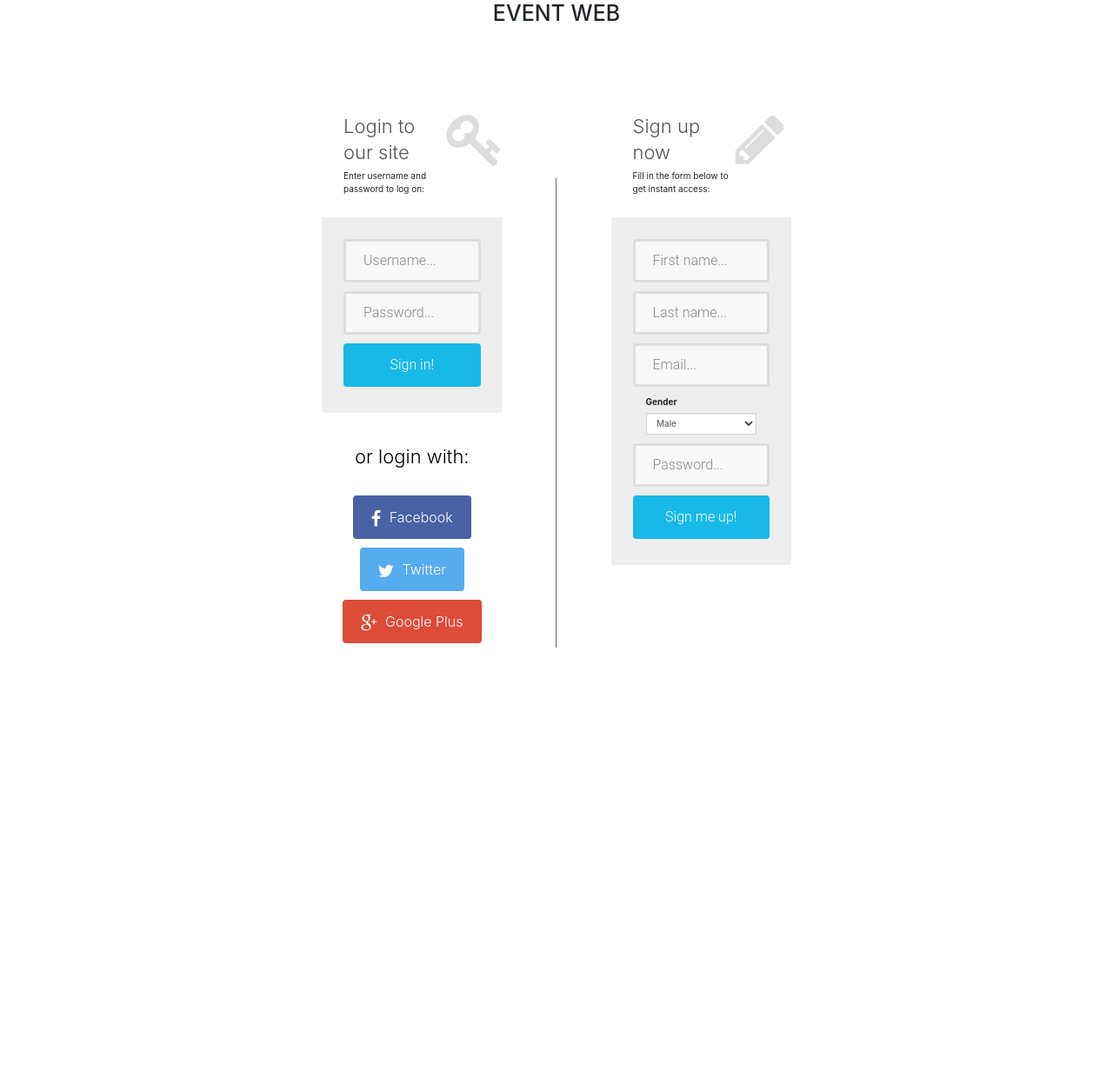
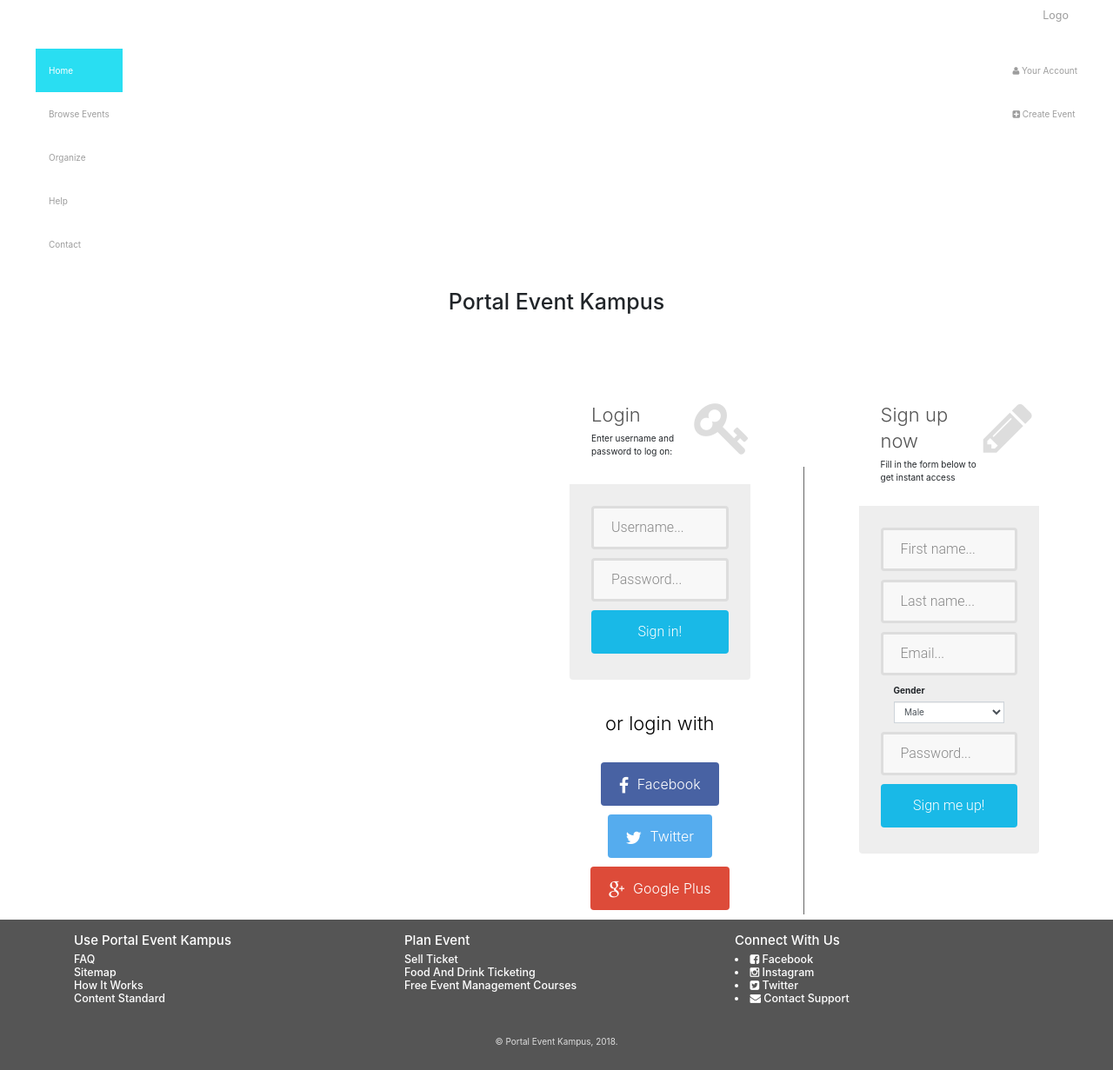
Before and after one commit to 16110274/webEvent, a plain HTML site: page reg.html in a window 1280 px wide. Shown: the whole page at 87% size. Before the commit the page ends 800 px from the top, so only its background shows below. Drawn offline with Linux system fonts and the light colour scheme; files that its build step writes are made by us from their sources; files whose address does not match are found by name.

Commit message:
FIX kegoblokan EXA

```diff
--- a/reg.html
+++ b/reg.html
@@ -21,19 +21,46 @@
   </style>
 </head>
 <body>
+
+<nav class="navbar navbar-inverse">
+  <div class="container-fluid">
+    <div class="navbar-header">
+      <button type="button" class="navbar-toggle" data-toggle="collapse" data-target="#myNavbar">
+        <span class="icon-bar"></span>
+        <span class="icon-bar"></span>
+        <span class="icon-bar"></span>
+      </button>
+      <a class="navbar-brand" href="#">Logo</a>
+    </div>
+    <div class="collapse navbar-collapse" id="myNavbar">
+      <ul class="nav navbar-nav">
+        <li class="active"><a href="#">Home</a></li>
+        <li><a href="event-browse.html">Browse Events</a></li>
+        <li><a href="#">Organize</a></li>
+        <li><a href="#">Help</a></li>
+        <li><a href="contact.html">Contact</a></li>
+      </ul>
+      <ul class="nav navbar-nav navbar-right">
+        <li><a href="user-dashboard.html"><span class="fa fa-user"></span> Your Account</a></li>
+        <li><a href="organizer-dashboard.html"><span class="fa fa-plus-square"></span> Create Event</a></li>
+      </ul>
+    </div>
+  </div>
+</nav>
+
   <div class="container text-center">
-    <h1>EVENT WEB</h1>
+    <h1>Portal Event Kampus</h1>
   <div class="row">
+    <div class="col-5"></div>
     <div class="col">
     </div>
-
-    <div class="col-6">
+     <div class="col-6">
       <div class="row">
          <div class="col-sm-5">
             <div class="form-box">
               <div class="form-top">
                 <div class="form-top-left">
-                  <h3>Login to our site</h3>
+                  <h3>Login</h3>
                   <p>Enter username and password to log on:</p>
                   </div>
                    <div class="form-top-right">
@@ -56,7 +83,7 @@
               </div>
 
             <div class="social-login">
-              <h3>or login with:</h3>
+              <h3>or login with</h3>
                <div class="social-login-buttons">
                 <a class="btn btn-link-1 btn-link-1-facebook" href="#">
                 <i class="fa fa-facebook"></i> Facebook
@@ -80,7 +107,7 @@
              <div class="form-top">
               <div class="form-top-left">
                <h3>Sign up now</h3>
-               <p>Fill in the form below to get instant access:</p>
+               <p>Fill in the form below to get instant access</p>
                </div>
               <div class="form-top-right">
                <i class="fa fa-pencil"></i>
@@ -122,12 +149,55 @@
              </div>
         </div>
     </div>
-    <div class="col">
+    <div class="col-8 ">
 
+    </div>
+    <div class="container">
+      <h1></h1>
     </div>
   </div>
 </div>
 
+<span>
+
+</span>
+
+<footer>
+  <div class="container">
+    <div class="row">
+      <div class="col-sm-4">
+        <h4>Use Portal Event Kampus</h4>
+        <h5>
+          <a href="">FAQ</a><br>
+          <a href="Sitemaps.html">Sitemap</a><br>
+          <a href="">How It Works</a><br>
+          <a href="">Content Standard</a><br>
+          </h5>
+      </div>
+      <div class="col-sm-4">
+        <h4>Plan Event</h4>
+        <h5>
+          <a href="">Sell Ticket</a><br>
+          <a href="">Food And Drink Ticketing</a><br>
+          <a href="">Free Event Management Courses</a><br>
+        </h5>
+      </div>
+      <div class="col-sm-4">
+        <h4>Connect With Us</h4>
+        <h5>
+          <li><a href="https://www.facebook.com/Portal-Event-Kampus_ID" target="_blank"><span class="fa fa-facebook-square"></span> Facebook</a></li>
+        <li><a href="https://www.instagram.com/Portal-Event-Kampus_ID" target="_blank"><span class="fa fa-instagram"></span> Instagram</a></li>
+        <li><a href="https://www.twitter.com/Portal-Event-Kampus_ID" target="_blank"><span class="fa fa-twitter-square"></span> Twitter</a></li>
+        <li><a href="mailto:pekampusid@gmail.com" target="_blank"><span class="fa fa-envelope"></span> Contact Support</a></li>
+      </h5>
+      </div>
+  </div>
+  </div>
+</footer>
+<footer class="container-fluid text-center">
+  <p>&copy; Portal Event Kampus, 2018.</p>
+</footer>
+
 
 </body>
 </html>
--- /dev/null
+++ b/sitemaps.html
@@ -0,0 +1,167 @@
+<!DOCTYPE html>
+<html lang="en">
+<head>
+  <title>Bootstrap Example</title>
+  <meta charset="utf-8">
+  <meta name="viewport" content="width=device-width, initial-scale=1">
+  <link rel="stylesheet" href="css/bootstrap.min.css">
+  <link href="css/font-awesome.min.css" rel="stylesheet"/>
+  <link rel="stylesheet" href="css/style.css">
+  <script src="jquery/jquery.min.js"></script>
+  <script src="js/bootstrap.min.js"></script>
+  <style>
+    /* Set height of the grid so .sidenav can be 100% (adjust as needed) */
+    .row.content {height: 550px}
+
+    /* Set gray background color and 100% height */
+    .sidenav {
+      background-color: #f1f1f1;
+      height: 100%;
+    }
+
+        /* Set black background color, white text and some padding */
+    footer {
+      background-color: #555;
+      color: white;
+      padding: 15px;
+    }
+
+    /* On small screens, set height to 'auto' for the grid */
+    @media screen and (max-width: 767px) {
+      .row.content {height: auto;}
+    }
+  </style>
+</head>
+<body>
+
+
+<nav class="navbar navbar-inverse">
+  <div class="container-fluid">
+    <div class="navbar-header">
+      <button type="button" class="navbar-toggle" data-toggle="collapse" data-target="#myNavbar">
+        <span class="icon-bar"></span>
+        <span class="icon-bar"></span>
+        <span class="icon-bar"></span>
+      </button>
+      <a class="navbar-brand" href="#">Logo</a>
+    </div>
+    <div class="collapse navbar-collapse" id="myNavbar">
+      <ul class="nav navbar-nav">
+        <li class="active"><a href="#">Home</a></li>
+        <li><a href="event-browse.html">Browse Events</a></li>
+        <li><a href="#">Organize</a></li>
+        <li><a href="#">Help</a></li>
+        <li><a href="contact.html">Contact</a></li>
+      </ul>
+      <ul class="nav navbar-nav navbar-right">
+        <li><a href="user-dashboard.html"><span class="fa fa-user"></span> Your Account</a></li>
+        <li><a href="organizer-dashboard.html"><span class="fa fa-plus-square"></span> Create Event</a></li>
+      </ul>
+    </div>
+  </div>
+</nav>
+
+
+
+
+
+
+<div class="container-fluid">
+  <div class="row content">
+    <div class="col-sm-2 sidenav hidden-xs">
+    <br>
+    <img src="img/organizer.png" width="100px" class="img-responsive center-block"><br><br>
+      <ul class="nav nav-pills nav-stacked">
+        <H4>Portal Event Kampus</H4>
+        <li class="active"><a href="#section1">Sitemaps</a></li>
+      </ul><br>
+    </div>
+
+    <div class="col-sm-5">
+    <div class="container">
+      <h1>Portal Events Kampus</h1>
+      <p>Sitemaps Portal Events Kampus</p>
+        <section id="sec1">
+          <div class="row">
+            <div class="col-md-3">
+              <ul>
+                <li><a href="#">Home</a></li>
+                <li><a href="#">About</a></li>
+                <li><a href="#">Clients</a></li>
+                <li><a href="#">Contact Us</a></li>
+              </ul>
+            </div>
+            <div class="col-md-3">
+              <ul>
+                <li><a href="#">Home</a></li>
+                <li><a href="#">About</a></li>
+                <li><a href="#">Clients</a></li>
+                <li><a href="#">Contact Us</a></li>
+              </ul>
+            </div>
+            <div class="col-md-3">
+              <ul>
+                <li><a href="#">Home</a></li>
+                <li><a href="#">About</a></li>
+                <li><a href="#">Clients</a></li>
+                <li><a href="#">Contact Us</a></li>
+              </ul>
+            </div>
+            <div class="col-md-3">
+              <ul>
+                <li><a href="#">Home</a></li>
+                <li><a href="#">About</a></li>
+                <li><a href="#">Clients</a></li>
+                <li><a href="#">Contact Us</a></li>
+              </ul>
+            </div>
+          </div>
+        </section>
+
+        </div>
+    </div>
+   </div>
+ </div>
+<br>
+
+
+
+
+<footer>
+  <div class="container">
+    <div class="row">
+      <div class="col-sm-4">
+        <h4>Use Portal Event Kampus</h4>
+        <h5>
+          <a href="">FAQ</a><br>
+          <a href="Sitemaps.html">Sitemap</a><br>
+          <a href="">How It Works</a><br>
+          <a href="">Content Standard</a><br>
+          </h5>
+      </div>
+      <div class="col-sm-4">
+        <h4>Plan Event</h4>
+        <h5>
+          <a href="">Sell Ticket</a><br>
+          <a href="">Food And Drink Ticketing</a><br>
+          <a href="">Free Event Management Courses</a><br>
+        </h5>
+      </div>
+      <div class="col-sm-4">
+        <h4>Connect With Us</h4>
+        <h5>
+          <li><a href="https://www.facebook.com/Portal-Event-Kampus_ID" target="_blank"><span class="fa fa-facebook-square"></span> Facebook</a></li>
+        <li><a href="https://www.instagram.com/Portal-Event-Kampus_ID" target="_blank"><span class="fa fa-instagram"></span> Instagram</a></li>
+        <li><a href="https://www.twitter.com/Portal-Event-Kampus_ID" target="_blank"><span class="fa fa-twitter-square"></span> Twitter</a></li>
+        <li><a href="mailto:pekampusid@gmail.com" target="_blank"><span class="fa fa-envelope"></span> Contact Support</a></li>
+      </h5>
+      </div>
+  </div>
+  </div>
+</footer>
+<footer class="container-fluid text-center">
+  <p>&copy; Portal Event Kampus, 2018.</p>
+</footer>
+
+</body>
+</html>
```
